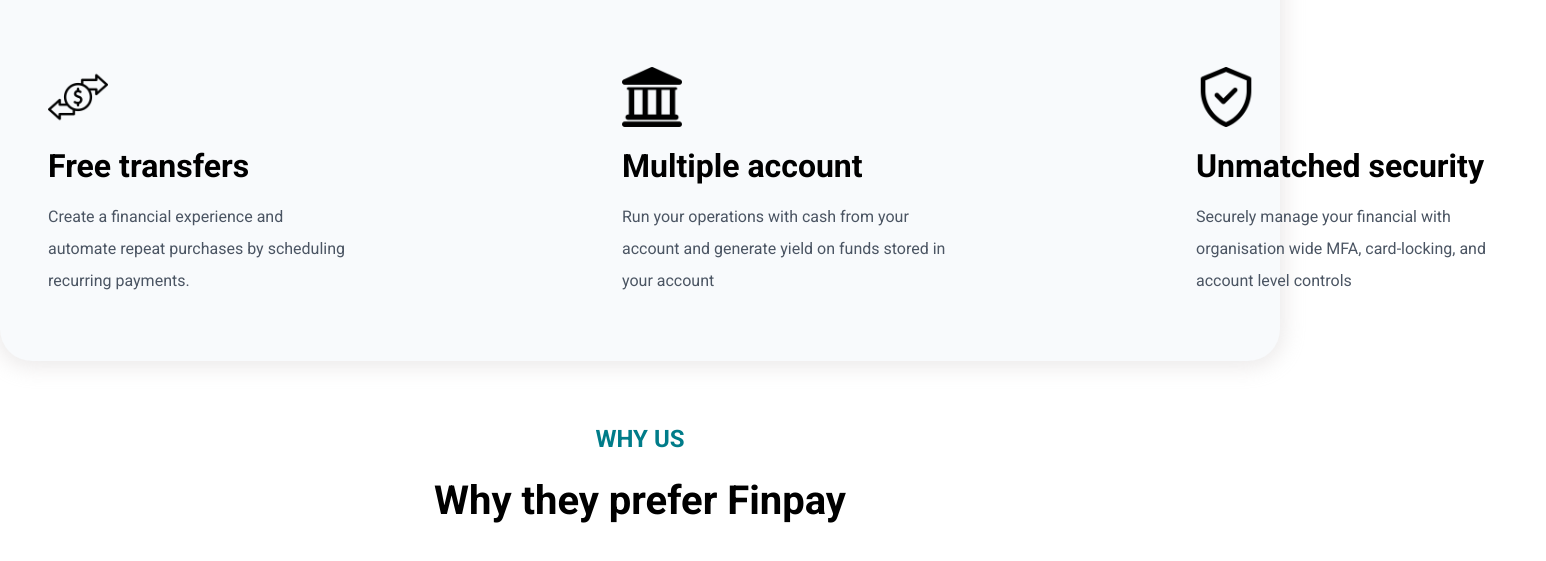
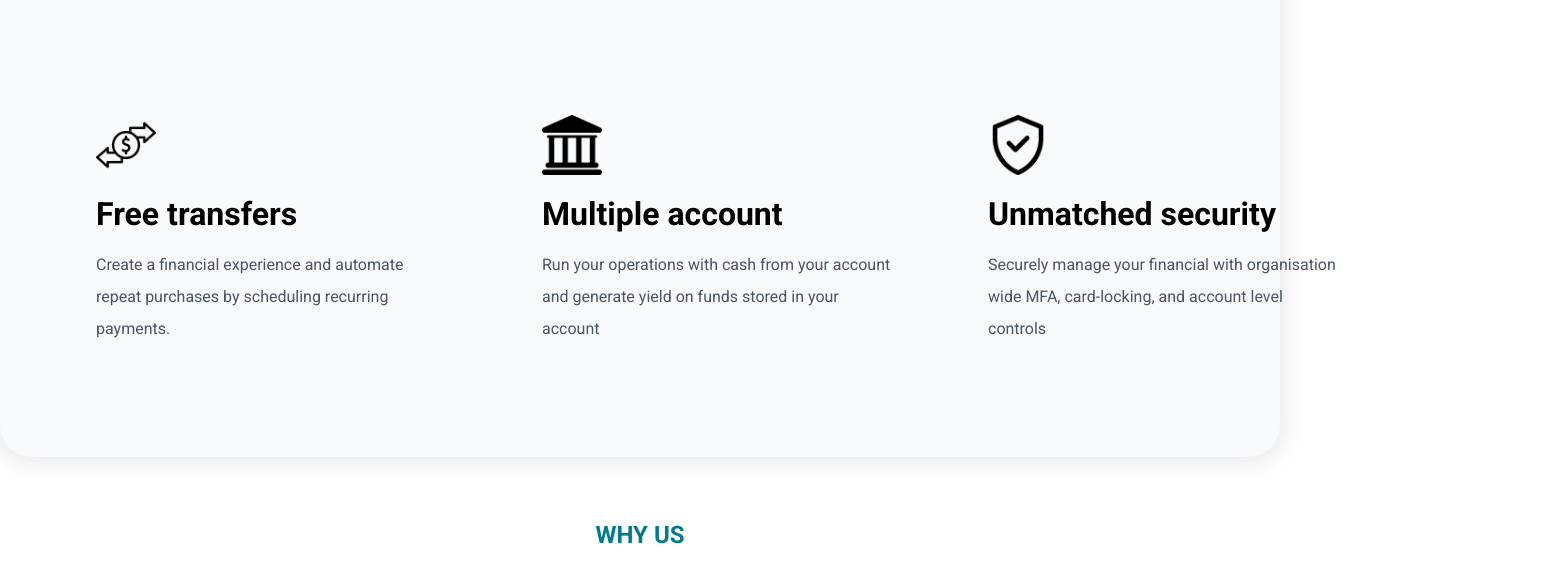
Before and after one commit to sourabhkhera11/Training, a plain HTML site: page HTML/index.html in a window 1280 px wide. Shown: the part 1524-2085 px from the top of the page, 1546 px wide, since content can reach past the window. Drawn offline with Linux system fonts and the light colour scheme.

Commit message:
Br removal

```diff
--- a/HTML/index.css
+++ b/HTML/index.css
@@ -167,6 +167,7 @@ header{
 .futurePaymentSection .row1 .col1 {
     flex: 0 0 50%;
   max-width: 50%;
+  width: 100%;
 }
 .futurePaymentSection .row1 .col1 p{
     font-size: 5rem;
@@ -176,6 +177,7 @@ header{
 .futurePaymentSection .row1 .col2{
     flex: 0 0 50%;
   max-width: 50%;
+  width: 100%;
   /* margin-left: 6rem; */
 }
 .futurePaymentSection .row1 .col2 p{
@@ -187,7 +189,13 @@ header{
     line-height: 3rem;
 }
 .futurePaymentSection .row2 {
-    gap: 14rem;padding-top: 2rem;
+    width: 100%;
+    padding-top: 2rem;
+}
+.futurePaymentSection .row2 .c1, .futurePaymentSection .row2 .c2, .futurePaymentSection .row2 .c3{
+    max-width: 33.33%;
+    width: 100%;
+    padding: 3rem;
 }
 .subHeading{
     font-weight: bold;
--- a/HTML/index.html
+++ b/HTML/index.html
@@ -63,17 +63,17 @@
           <div class="c1">
             <img class="paymentLogos" src="./public/transaction.png" alt="Free Transfer">
             <p class="subHeading">Free transfers</p>
-            <p class="subPara">Create a financial experience and <br>automate repeat purchases by scheduling <br>recurring payments.</p>
+            <p class="subPara">Create a financial experience and automate repeat purchases by scheduling recurring payments.</p>
           </div>
           <div class="c2">
             <img class="paymentLogos" src="./public/bank-building.png" alt="Multiple account">
             <p class="subHeading">Multiple account</p>
-            <p class="subPara" >Run your operations with cash from your<br>account and generate yield on funds stored in <br>your account</p>
+            <p class="subPara" >Run your operations with cash from your account and generate yield on funds stored in your account</p>
           </div>
           <div class="c3">
             <img class="paymentLogos" src="./public/verified.png" alt="Unmatched security">
             <p class="subHeading">Unmatched security</p>
-            <p class="subPara">Securely manage your financial with<br>organisation wide MFA, card-locking, and<br>account level controls</p>
+            <p class="subPara">Securely manage your financial with organisation wide MFA, card-locking, and account level controls</p>
           </div>
         </div>
       </div>
@@ -265,9 +265,15 @@
    <div class="col3">
     <p>Follow us on</p>
     <div class="ic">
-      <svg class="icons" xmlns="http://www.w3.org/2000/svg" viewBox="0 0 512 512"><!--!Font Awesome Free v7.1.0 by @fontawesome - https://fontawesome.com License - https://fontawesome.com/license/free Copyright 2025 Fonticons, Inc.--><path d="M459.4 151.7c.3 4.5 .3 9.1 .3 13.6 0 138.7-105.6 298.6-298.6 298.6-59.5 0-114.7-17.2-161.1-47.1 8.4 1 16.6 1.3 25.3 1.3 49.1 0 94.2-16.6 130.3-44.8-46.1-1-84.8-31.2-98.1-72.8 6.5 1 13 1.6 19.8 1.6 9.4 0 18.8-1.3 27.6-3.6-48.1-9.7-84.1-52-84.1-103l0-1.3c14 7.8 30.2 12.7 47.4 13.3-28.3-18.8-46.8-51-46.8-87.4 0-19.5 5.2-37.4 14.3-53 51.7 63.7 129.3 105.3 216.4 109.8-1.6-7.8-2.6-15.9-2.6-24 0-57.8 46.8-104.9 104.9-104.9 30.2 0 57.5 12.7 76.7 33.1 23.7-4.5 46.5-13.3 66.6-25.3-7.8 24.4-24.4 44.8-46.1 57.8 21.1-2.3 41.6-8.1 60.4-16.2-14.3 20.8-32.2 39.3-52.6 54.3z"/></svg>
-      <svg class="icons" xmlns="http://www.w3.org/2000/svg" viewBox="0 0 448 512"><!--!Font Awesome Free v7.1.0 by @fontawesome - https://fontawesome.com License - https://fontawesome.com/license/free Copyright 2025 Fonticons, Inc.--><path d="M416 32L31.9 32C14.3 32 0 46.5 0 64.3L0 447.7C0 465.5 14.3 480 31.9 480L416 480c17.6 0 32-14.5 32-32.3l0-383.4C448 46.5 433.6 32 416 32zM135.4 416l-66.4 0 0-213.8 66.5 0 0 213.8-.1 0zM102.2 96a38.5 38.5 0 1 1 0 77 38.5 38.5 0 1 1 0-77zM384.3 416l-66.4 0 0-104c0-24.8-.5-56.7-34.5-56.7-34.6 0-39.9 27-39.9 54.9l0 105.8-66.4 0 0-213.8 63.7 0 0 29.2 .9 0c8.9-16.8 30.6-34.5 62.9-34.5 67.2 0 79.7 44.3 79.7 101.9l0 117.2z"/></svg>
-      <svg class="icons" xmlns="http://www.w3.org/2000/svg" viewBox="0 0 512 512"><!--!Font Awesome Free v7.1.0 by @fontawesome - https://fontawesome.com License - https://fontawesome.com/license/free Copyright 2025 Fonticons, Inc.--><path d="M512 256C512 114.6 397.4 0 256 0S0 114.6 0 256C0 376 82.7 476.8 194.2 504.5l0-170.3-52.8 0 0-78.2 52.8 0 0-33.7c0-87.1 39.4-127.5 125-127.5 16.2 0 44.2 3.2 55.7 6.4l0 70.8c-6-.6-16.5-1-29.6-1-42 0-58.2 15.9-58.2 57.2l0 27.8 83.6 0-14.4 78.2-69.3 0 0 175.9C413.8 494.8 512 386.9 512 256z"/></svg>
+      <a href="#">
+        <svg class="icons" xmlns="http://www.w3.org/2000/svg" viewBox="0 0 512 512"><!--!Font Awesome Free v7.1.0 by @fontawesome - https://fontawesome.com License - https://fontawesome.com/license/free Copyright 2025 Fonticons, Inc.--><path d="M459.4 151.7c.3 4.5 .3 9.1 .3 13.6 0 138.7-105.6 298.6-298.6 298.6-59.5 0-114.7-17.2-161.1-47.1 8.4 1 16.6 1.3 25.3 1.3 49.1 0 94.2-16.6 130.3-44.8-46.1-1-84.8-31.2-98.1-72.8 6.5 1 13 1.6 19.8 1.6 9.4 0 18.8-1.3 27.6-3.6-48.1-9.7-84.1-52-84.1-103l0-1.3c14 7.8 30.2 12.7 47.4 13.3-28.3-18.8-46.8-51-46.8-87.4 0-19.5 5.2-37.4 14.3-53 51.7 63.7 129.3 105.3 216.4 109.8-1.6-7.8-2.6-15.9-2.6-24 0-57.8 46.8-104.9 104.9-104.9 30.2 0 57.5 12.7 76.7 33.1 23.7-4.5 46.5-13.3 66.6-25.3-7.8 24.4-24.4 44.8-46.1 57.8 21.1-2.3 41.6-8.1 60.4-16.2-14.3 20.8-32.2 39.3-52.6 54.3z"/></svg>
+      </a>
+      <a href="">
+        <svg class="icons" xmlns="http://www.w3.org/2000/svg" viewBox="0 0 448 512"><!--!Font Awesome Free v7.1.0 by @fontawesome - https://fontawesome.com License - https://fontawesome.com/license/free Copyright 2025 Fonticons, Inc.--><path d="M416 32L31.9 32C14.3 32 0 46.5 0 64.3L0 447.7C0 465.5 14.3 480 31.9 480L416 480c17.6 0 32-14.5 32-32.3l0-383.4C448 46.5 433.6 32 416 32zM135.4 416l-66.4 0 0-213.8 66.5 0 0 213.8-.1 0zM102.2 96a38.5 38.5 0 1 1 0 77 38.5 38.5 0 1 1 0-77zM384.3 416l-66.4 0 0-104c0-24.8-.5-56.7-34.5-56.7-34.6 0-39.9 27-39.9 54.9l0 105.8-66.4 0 0-213.8 63.7 0 0 29.2 .9 0c8.9-16.8 30.6-34.5 62.9-34.5 67.2 0 79.7 44.3 79.7 101.9l0 117.2z"/></svg>
+      </a>
+      <a href="">
+        <svg class="icons" xmlns="http://www.w3.org/2000/svg" viewBox="0 0 512 512"><!--!Font Awesome Free v7.1.0 by @fontawesome - https://fontawesome.com License - https://fontawesome.com/license/free Copyright 2025 Fonticons, Inc.--><path d="M512 256C512 114.6 397.4 0 256 0S0 114.6 0 256C0 376 82.7 476.8 194.2 504.5l0-170.3-52.8 0 0-78.2 52.8 0 0-33.7c0-87.1 39.4-127.5 125-127.5 16.2 0 44.2 3.2 55.7 6.4l0 70.8c-6-.6-16.5-1-29.6-1-42 0-58.2 15.9-58.2 57.2l0 27.8 83.6 0-14.4 78.2-69.3 0 0 175.9C413.8 494.8 512 386.9 512 256z"/></svg>
+      </a>
      </div>
     </div>
   </div>
```
